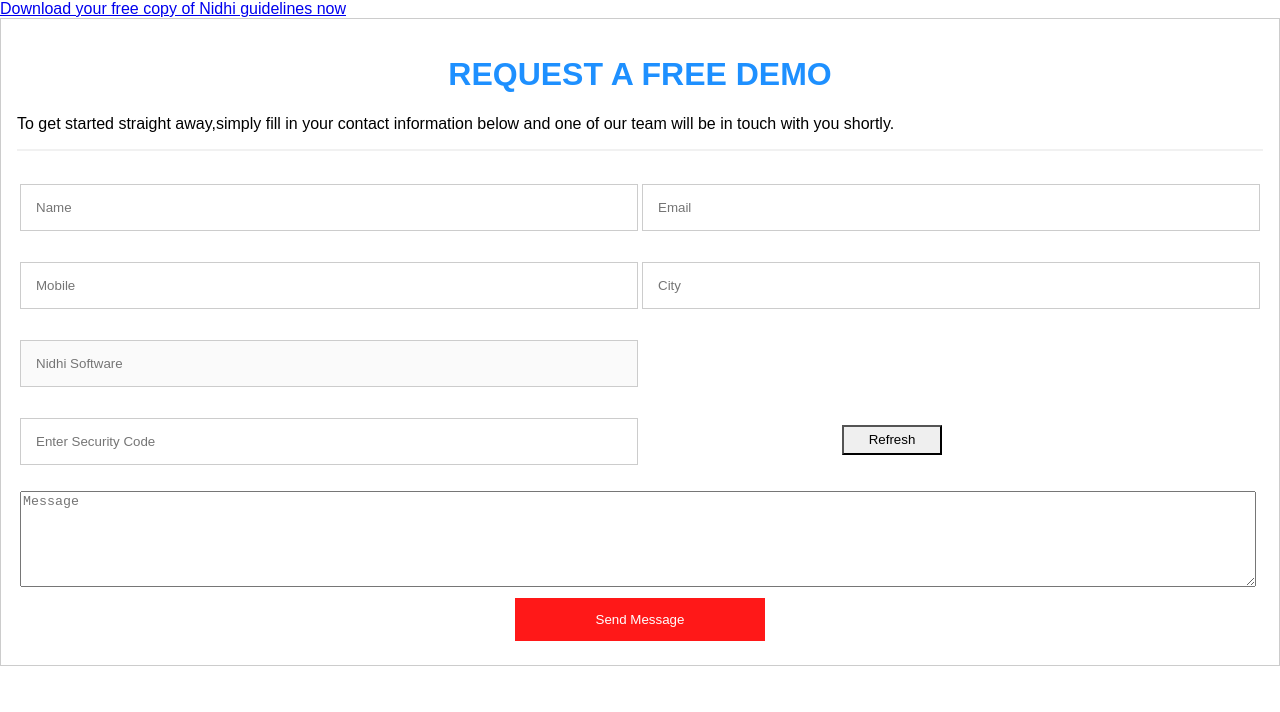
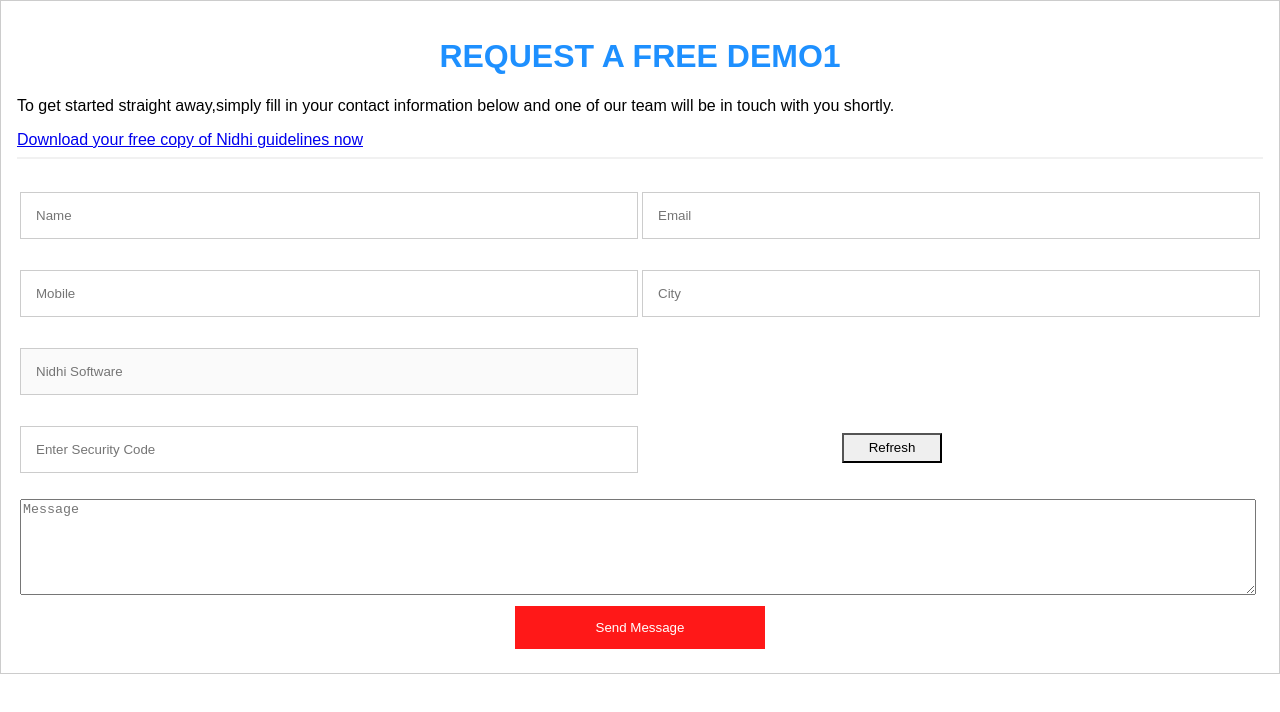
Before and after one commit to fincodetech/fincodetech.github.io, a plain HTML site: page Book free Demo _ FINCODENIDHI.COM_files/saved_resource.html in a window 1280 px wide. Drawn offline with Linux system fonts and the light colour scheme.

Commit message:
Update saved_resource.html

```diff
--- a/Book free Demo _ FINCODENIDHI.COM_files/saved_resource.html
+++ b/Book free Demo _ FINCODENIDHI.COM_files/saved_resource.html
@@ -90,11 +90,11 @@ function CaptchaCode() {
 
 </script>
 
-<a href="http://www.africau.edu/images/default/sample.pdf" download="nidhi_guidelines.pdf">Download your free copy of Nidhi guidelines now</a>
 <form action="https://nidhi.fincodetech.in/book-free-demo" style="border:1px solid #ccc">
   <div class="container">
-    <h1 style="color:dodgerblue">REQUEST A FREE DEMO</h1>
+    <h1 style="color:dodgerblue">REQUEST A FREE DEMO1</h1>
     <p>To get started straight away,simply fill in your contact information below and one of our team will be in touch with you shortly.</p>
+      <a href="http://www.africau.edu/images/default/sample.pdf" download="nidhi_guidelines.pdf">Download your free copy of Nidhi guidelines now</a>
     <hr>
 <table width="100%">
     <tbody><tr>
```
